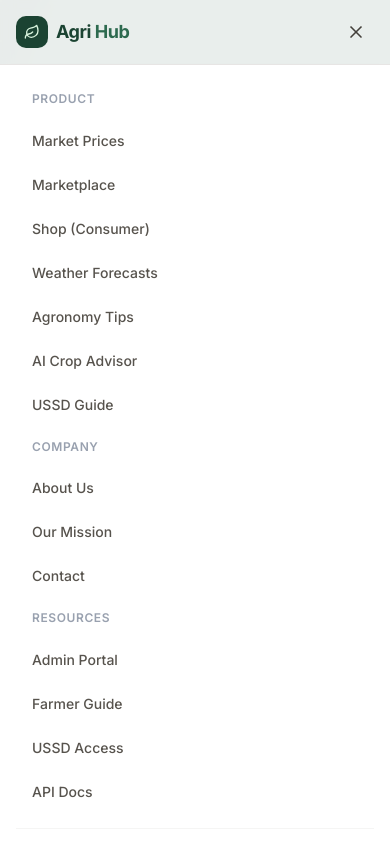
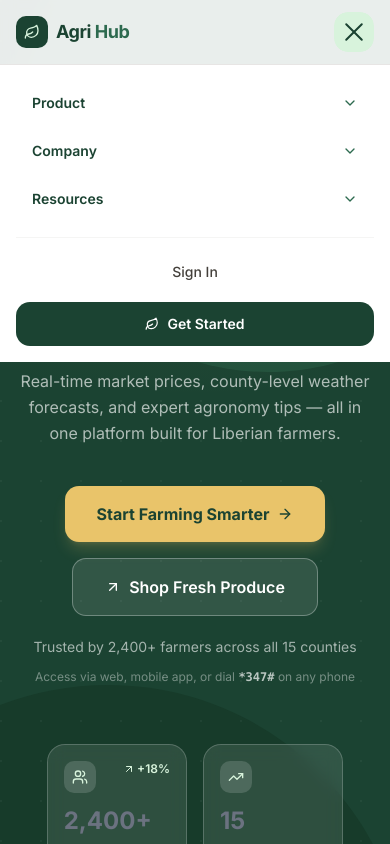
Before and after one commit to Dannybanksrocks/agriconnect-liberia, a Next.js app: page / in a window 390 px wide. Both pictures are taken after a click on the button "Open menu". Shown: the top 844 px of the page. Built offline with nearby package versions, Linux system fonts and the light colour scheme.

Commit message:
feat(navbar): Animate and enhance responsive nav
- Integrate `framer-motion` for transitions
- Add animated hamburger menu icon
- Implement animated dropdowns for desktop
- Redesign mobile menu with animated submenus
- Improve mobile menu item styling
- Refine mobile auth button styles

```diff
--- a/components/shared/Navbar.tsx
+++ b/components/shared/Navbar.tsx
@@ -2,7 +2,8 @@
 
 import { useState, useEffect, useRef } from 'react'
 import Link from 'next/link'
-import { Menu, X, Leaf, ChevronDown } from 'lucide-react'
+import { Leaf, ChevronDown } from 'lucide-react'
+import { motion, AnimatePresence } from 'framer-motion'
 
 interface DropdownItem {
   label: string
@@ -70,23 +71,51 @@ function DropdownMenu({
     return () => document.removeEventListener('mousedown', handleClickOutside)
   }, [isOpen, onClose])
 
-  if (!isOpen) return null
-
   return (
-    <div
+    <AnimatePresence>
+      {isOpen && (
+        <motion.div
           ref={ref}
-      className="absolute top-full left-0 mt-2 w-52 rounded-xl border border-gray-200 bg-white py-1.5 shadow-lg"
+          initial={{ opacity: 0, y: -8, scale: 0.96 }}
+          animate={{ opacity: 1, y: 0, scale: 1 }}
+          exit={{ opacity: 0, y: -8, scale: 0.96 }}
+          transition={{ duration: 0.15, ease: 'easeOut' }}
+          className="absolute top-full left-0 mt-2 w-52 rounded-xl border border-gray-200 bg-white py-1.5 shadow-lg origin-top-left"
         >
           {items.map((item) => (
             <Link
               key={item.href}
               href={item.href}
               onClick={onClose}
-          className="block px-4 py-2.5 text-sm text-gray-700 hover:bg-gray-50 hover:text-[#1B4332] transition-colors"
+              className="block px-4 py-2.5 text-sm text-gray-700 hover:bg-[#D8F3DC] hover:text-[#1B4332] transition-colors"
             >
               {item.label}
             </Link>
           ))}
+        </motion.div>
+      )}
+    </AnimatePresence>
+  )
+}
+
+function HamburgerIcon({ isOpen }: { isOpen: boolean }) {
+  return (
+    <div className="w-6 h-5 flex flex-col justify-between relative">
+      <motion.span
+        animate={isOpen ? { rotate: 45, y: 9 } : { rotate: 0, y: 0 }}
+        transition={{ duration: 0.25, ease: 'easeInOut' }}
+        className="block h-0.5 w-full bg-[#1B4332] rounded-full origin-center"
+      />
+      <motion.span
+        animate={isOpen ? { opacity: 0, scaleX: 0 } : { opacity: 1, scaleX: 1 }}
+        transition={{ duration: 0.15 }}
+        className="block h-0.5 w-full bg-[#1B4332] rounded-full"
+      />
+      <motion.span
+        animate={isOpen ? { rotate: -45, y: -9 } : { rotate: 0, y: 0 }}
+        transition={{ duration: 0.25, ease: 'easeInOut' }}
+        className="block h-0.5 w-full bg-[#1B4332] rounded-full origin-center"
+      />
     </div>
   )
 }
@@ -95,12 +124,18 @@ export default function Navbar() {
   const [mobileOpen, setMobileOpen] = useState(false)
   const [scrolled, setScrolled] = useState(false)
   const [openDropdown, setOpenDropdown] = useState<string | null>(null)
+  const [mobileExpanded, setMobileExpanded] = useState<string | null>(null)
 
   useEffect(() => {
     const onScroll = () => setScrolled(window.scrollY > 20)
     window.addEventListener('scroll', onScroll)
     return () => window.removeEventListener('scroll', onScroll)
   }, [])
+
+  const toggleMobile = () => {
+    setMobileOpen((prev) => !prev)
+    setMobileExpanded(null)
+  }
 
   return (
     <header
@@ -134,11 +169,13 @@ export default function Navbar() {
                     className="flex items-center gap-1 px-3 py-2 text-sm font-medium text-stone-600 hover:text-[#1B4332] transition-colors rounded-lg"
                   >
                     {item.label}
-                    <ChevronDown
-                      className={`w-3.5 h-3.5 transition-transform ${
-                        openDropdown === item.label ? 'rotate-180' : ''
-                      }`}
-                    />
+                    <motion.span
+                      animate={{ rotate: openDropdown === item.label ? 180 : 0 }}
+                      transition={{ duration: 0.2 }}
+                      className="inline-flex"
+                    >
+                      <ChevronDown className="w-3.5 h-3.5" />
+                    </motion.span>
                   </button>
                   <DropdownMenu
                     items={item.children}
@@ -177,40 +214,80 @@ export default function Navbar() {
 
         {/* Mobile hamburger */}
         <button
-          onClick={() => setMobileOpen(!mobileOpen)}
-          className="rounded-lg p-2 text-stone-700 md:hidden"
+          onClick={toggleMobile}
+          className="relative w-10 h-10 rounded-xl flex items-center justify-center md:hidden overflow-hidden transition-colors hover:bg-[#D8F3DC]"
           aria-label={mobileOpen ? 'Close menu' : 'Open menu'}
         >
-          {mobileOpen ? <X className="h-5 w-5" /> : <Menu className="h-5 w-5" />}
+          <motion.div
+            animate={mobileOpen ? { backgroundColor: '#D8F3DC' } : { backgroundColor: 'transparent' }}
+            className="absolute inset-0 rounded-xl"
+          />
+          <div className="relative z-10">
+            <HamburgerIcon isOpen={mobileOpen} />
+          </div>
         </button>
       </div>
 
       {/* Mobile menu */}
+      <AnimatePresence>
         {mobileOpen && (
-        <div className="border-t border-stone-200 bg-white p-4 shadow-lg md:hidden">
-          <div className="flex flex-col gap-1">
+          <motion.div
+            initial={{ opacity: 0, height: 0 }}
+            animate={{ opacity: 1, height: 'auto' }}
+            exit={{ opacity: 0, height: 0 }}
+            transition={{ duration: 0.25, ease: 'easeInOut' }}
+            className="overflow-hidden border-t border-stone-200 bg-white md:hidden"
+          >
+            <div className="flex flex-col p-4 gap-1">
               {navItems.map((item) => (
                 <div key={item.label}>
                   {item.children ? (
-                  <div className="space-y-1">
-                    <p className="px-4 py-2 text-xs font-semibold text-gray-400 uppercase tracking-wider">
-                      {item.label}
-                    </p>
+                    <div>
+                      <button
+                        onClick={() =>
+                          setMobileExpanded(mobileExpanded === item.label ? null : item.label)
+                        }
+                        className="w-full flex items-center justify-between px-4 py-3 rounded-xl text-sm font-semibold text-[#1B4332] hover:bg-[#D8F3DC]/60 transition-colors"
+                      >
+                        <span>{item.label}</span>
+                        <motion.span
+                          animate={{ rotate: mobileExpanded === item.label ? 180 : 0 }}
+                          transition={{ duration: 0.22 }}
+                          className="inline-flex"
+                        >
+                          <ChevronDown className="w-4 h-4 text-[#2D6A4F]" />
+                        </motion.span>
+                      </button>
+
+                      <AnimatePresence initial={false}>
+                        {mobileExpanded === item.label && (
+                          <motion.div
+                            initial={{ opacity: 0, height: 0 }}
+                            animate={{ opacity: 1, height: 'auto' }}
+                            exit={{ opacity: 0, height: 0 }}
+                            transition={{ duration: 0.2, ease: 'easeInOut' }}
+                            className="overflow-hidden"
+                          >
+                            <div className="ml-4 pl-3 border-l-2 border-[#D8F3DC] mb-1 mt-0.5 flex flex-col gap-0.5">
                               {item.children.map((child) => (
                                 <Link
                                   key={child.href}
                                   href={child.href}
-                        className="rounded-lg px-4 py-2.5 text-sm font-medium text-stone-600 hover:bg-stone-50 hover:text-[#1B4332] transition-colors block"
                                   onClick={() => setMobileOpen(false)}
+                                  className="px-3 py-2.5 rounded-lg text-sm text-stone-600 hover:bg-[#D8F3DC] hover:text-[#1B4332] transition-colors block"
                                 >
                                   {child.label}
                                 </Link>
                               ))}
                             </div>
+                          </motion.div>
+                        )}
+                      </AnimatePresence>
+                    </div>
                   ) : (
                     <Link
                       href={item.href!}
-                    className="rounded-lg px-4 py-2.5 text-sm font-medium text-stone-600 hover:bg-stone-50 hover:text-[#1B4332] transition-colors block"
+                      className="block rounded-xl px-4 py-3 text-sm font-semibold text-[#1B4332] hover:bg-[#D8F3DC]/60 transition-colors"
                       onClick={() => setMobileOpen(false)}
                     >
                       {item.label}
@@ -218,25 +295,28 @@ export default function Navbar() {
                   )}
                 </div>
               ))}
+
               <div className="mt-3 pt-3 border-t border-stone-100 flex flex-col gap-2">
                 <Link
                   href="/auth/login"
-                className="rounded-lg px-4 py-2.5 text-sm font-medium text-stone-700 hover:bg-stone-50 transition-colors"
+                  className="rounded-xl px-4 py-3 text-sm font-medium text-stone-700 hover:bg-stone-50 transition-colors text-center"
                   onClick={() => setMobileOpen(false)}
                 >
                   Sign In
                 </Link>
                 <Link
                   href="/auth/register"
-                className="rounded-lg bg-[#1B4332] px-4 py-2.5 text-center text-sm font-semibold text-white hover:bg-[#2D6A4F] transition-colors"
+                  className="rounded-xl bg-[#1B4332] px-4 py-3 text-center text-sm font-semibold text-white hover:bg-[#2D6A4F] transition-colors flex items-center justify-center gap-2"
                   onClick={() => setMobileOpen(false)}
                 >
+                  <Leaf className="w-3.5 h-3.5" />
                   Get Started
                 </Link>
               </div>
             </div>
-        </div>
+          </motion.div>
         )}
+      </AnimatePresence>
     </header>
   )
 }
```
Lines whose indentation alone changed are shown as unchanged.
